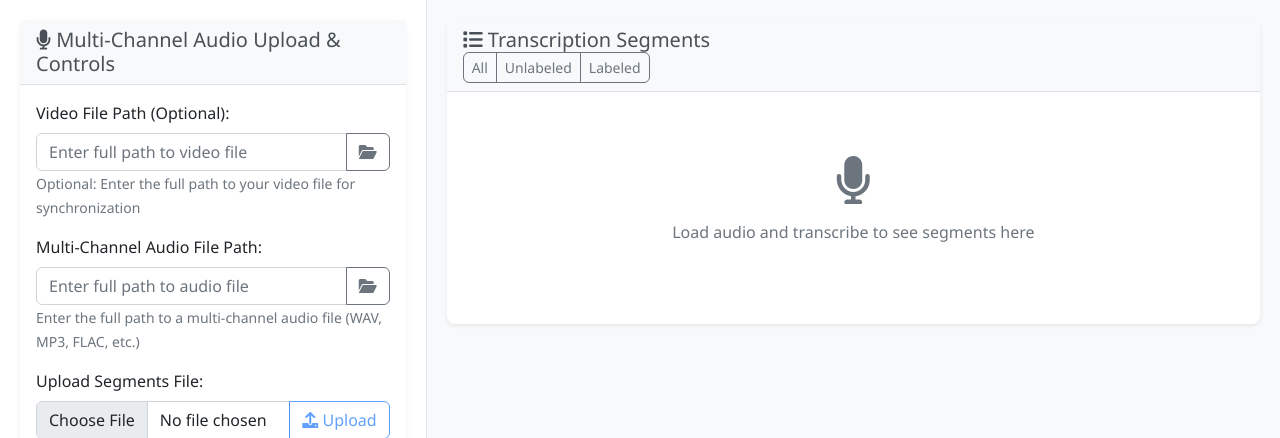
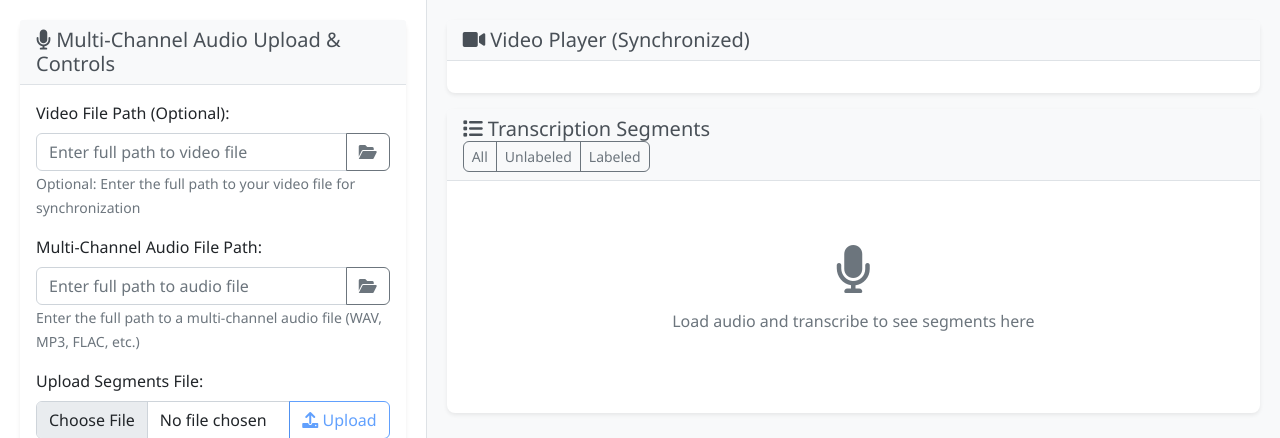
Before and after one commit to gracemadisonwu/sim_annote_ui_fork, a Flask app: template templates/multi_channel.html in a window 1280 px wide. Shown: the top 438 px of the page. Run offline with Flask 3, Linux system fonts and the light colour scheme; the template is opened without the code that fills it, so the values that code supplies are empty; some libraries are stand-ins or nearby versions.

Commit message:
Showing load video buttons, other video functionality

```diff
--- a/templates/multi_channel.html
+++ b/templates/multi_channel.html
@@ -59,7 +59,7 @@
                             <button class="btn btn-primary" onclick="loadAudio()" id="loadAudioBtn">
                                 <i class="fas fa-music"></i> Load Audio
                             </button>
-                            <button class="btn btn-secondary" onclick="loadVideo()" id="loadVideoBtn" disabled>
+                            <button class="btn btn-secondary" onclick="loadVideo()" id="loadVideoBtn">
                                 <i class="fas fa-play"></i> Load Video (Optional)
                             </button>
                             <button class="btn btn-success" onclick="transcribeAudio()" id="transcribeBtn" disabled>
@@ -183,7 +183,7 @@
                 </div> -->
 
                 <!-- Video Player Card (Optional) -->
-                <div class="card mb-3" id="videoPlayerCard" style="display: none;">
+                <div class="card mb-3" id="videoPlayerCard">
                     <div class="card-header">
                         <h5><i class="fas fa-video"></i> Video Player (Synchronized)</h5>
                     </div>
```
